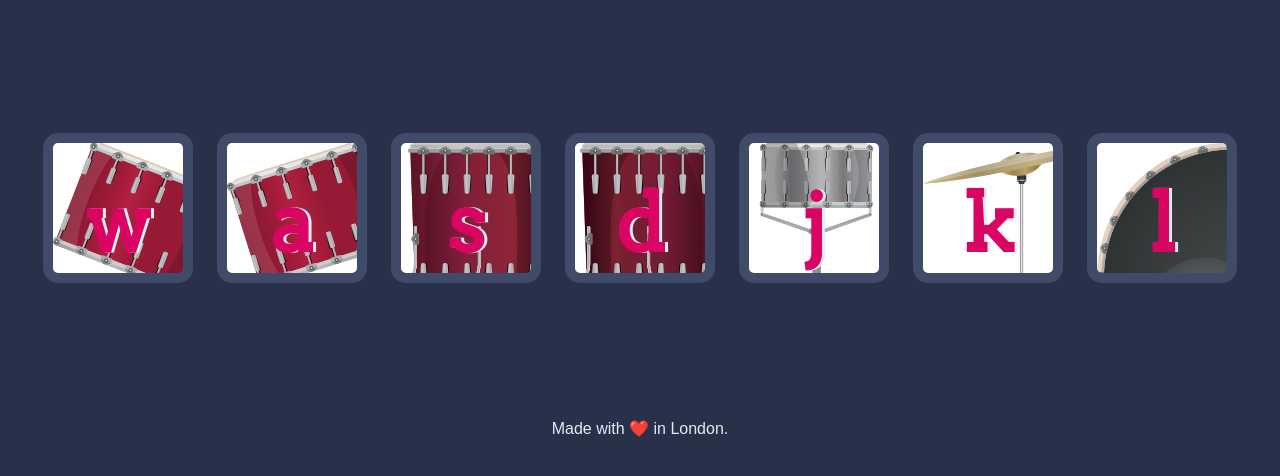
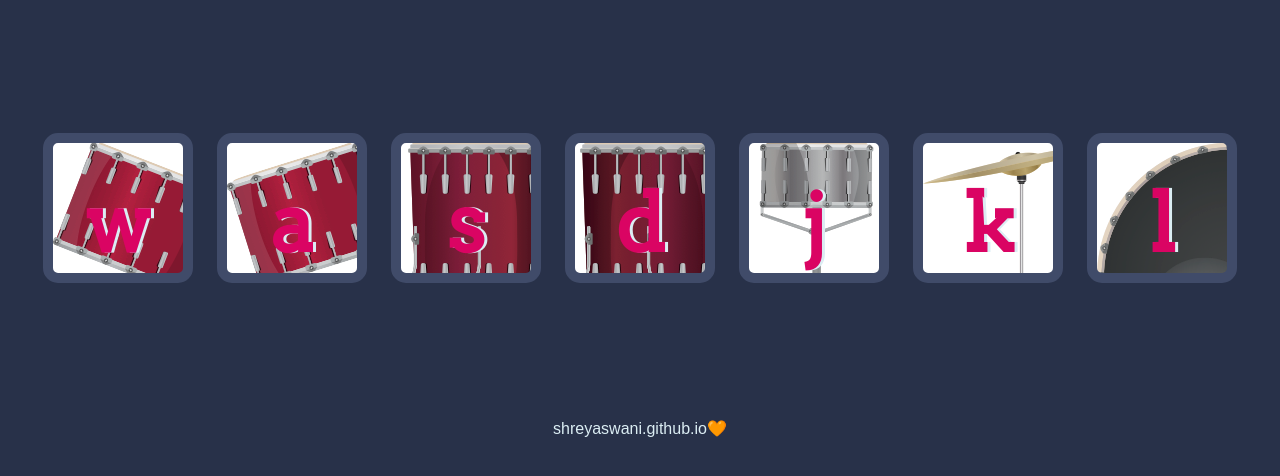
Before and after one commit to shreyaswani/Drum-kit-website, a plain HTML site: page index.html in a window 1280 px wide. Shown: the part 156-632 px from the top of the page. Drawn offline with Linux system fonts and the light colour scheme.

Commit message:
Update index.html

```diff
--- a/index.html
+++ b/index.html
@@ -24,7 +24,7 @@
 <script src="index.js" charset="utf-8"></script>
 
 <footer>
-  Made with ❤️ in London.
+ shreyaswani.github.io🧡
 </footer>
 </body>
 </html>
```
